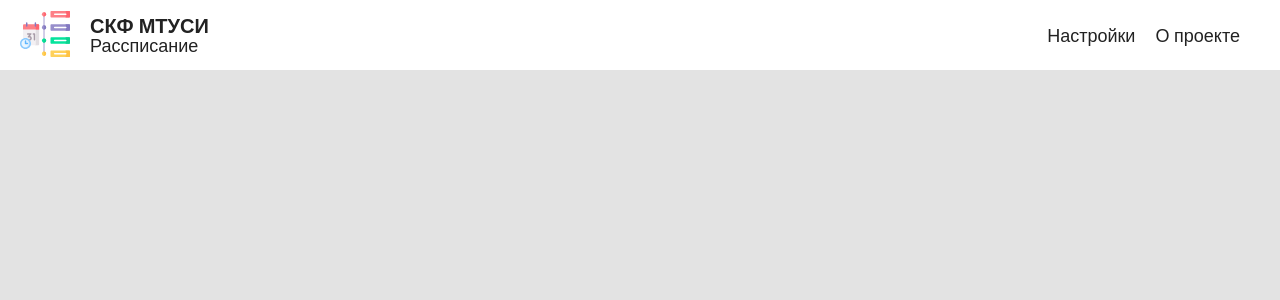
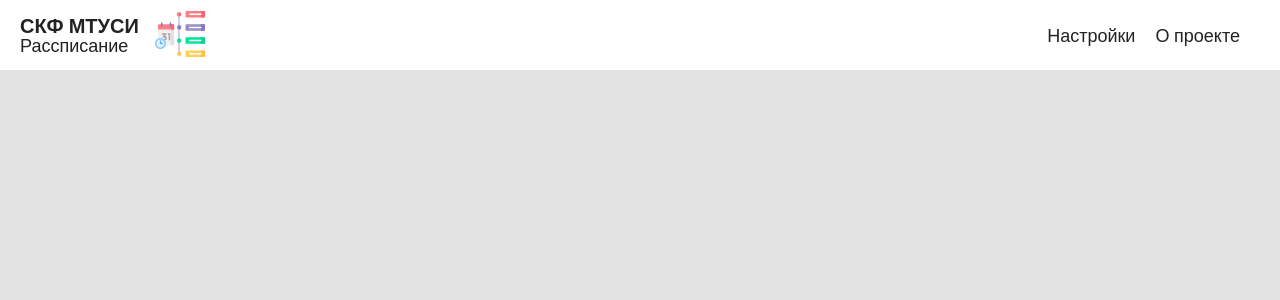
Before and after one commit to Slaik1/MTUCI_schedule, a React (Create React App) app: page / in a window 1280 px wide. In both pictures the pointer is over the element 114 px from the left and 35 px from the top of the page. Shown: the top 300 px of the page. Built offline with nearby package versions, Linux system fonts and the light colour scheme.

Commit message:
add styles to header

```diff
--- a/src/components/Schedule/Header/Header.module.scss
+++ b/src/components/Schedule/Header/Header.module.scss
@@ -8,7 +8,6 @@
   background: var(--bg-light-component);
 
   .logo_wrapper {
-    position: re;
     display: flex;
     cursor: pointer;
 
@@ -17,12 +16,26 @@
       height: 50px;
       margin-right: 20px;
       transition: all 0.3s ease;
+
+      //g {
+      //  path:nth-child(1) {
+      //    transition: all 3s ease;
+      //  fill: #ff0060;
+      //  }
+      //  g {
+      //    path {
+      //      fill: #c2bce0 !important;
+      //    }
+      //  }
+      //}
     }
 
     .title {
       display: flex;
       flex-direction: column;
       justify-content: center;
+      transition: all 0.3s ease;
+
 
       h1 {
         font-size: 20px;
@@ -32,6 +45,15 @@
       p {
         font-size: 18px;
         font-weight: 400;
+      }
+    }
+
+    &:hover {
+      .title {
+        transform: translateX(-70px);
+      }
+      svg {
+        transform: translateX(135px);
       }
     }
   }
--- a/src/components/Schedule/Header/Header.tsx
+++ b/src/components/Schedule/Header/Header.tsx
@@ -7,7 +7,7 @@ const Header:FC = () => {
     return (
         <header className={cl.header}>
             <div className={cl.logo_wrapper}>
-                <ReactSVG src="svg/header_logo.svg" className={cl.svg}/>
+                <ReactSVG src="svg/header_logo.svg"/>
                 <div className={cl.title}>
                     <h1>СКФ МТУСИ</h1>
                     <p>Рассписание</p>
```
